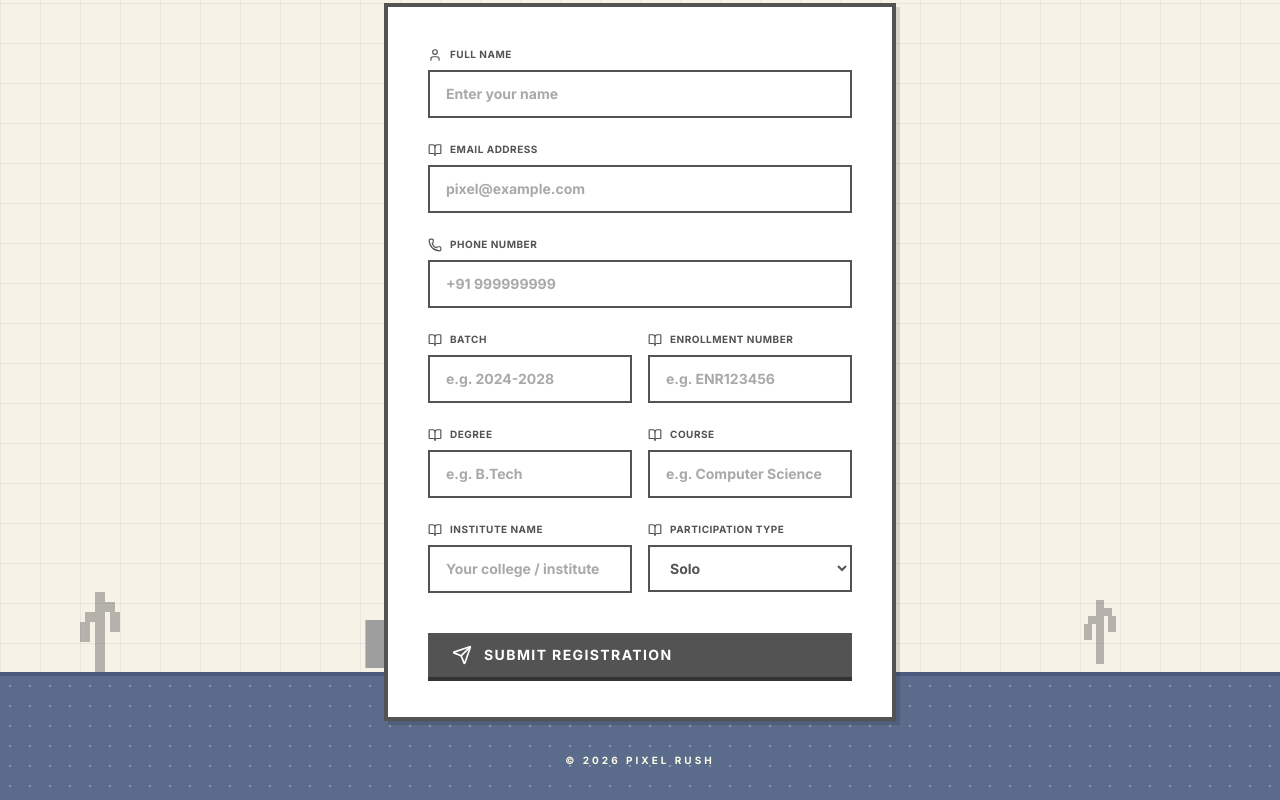
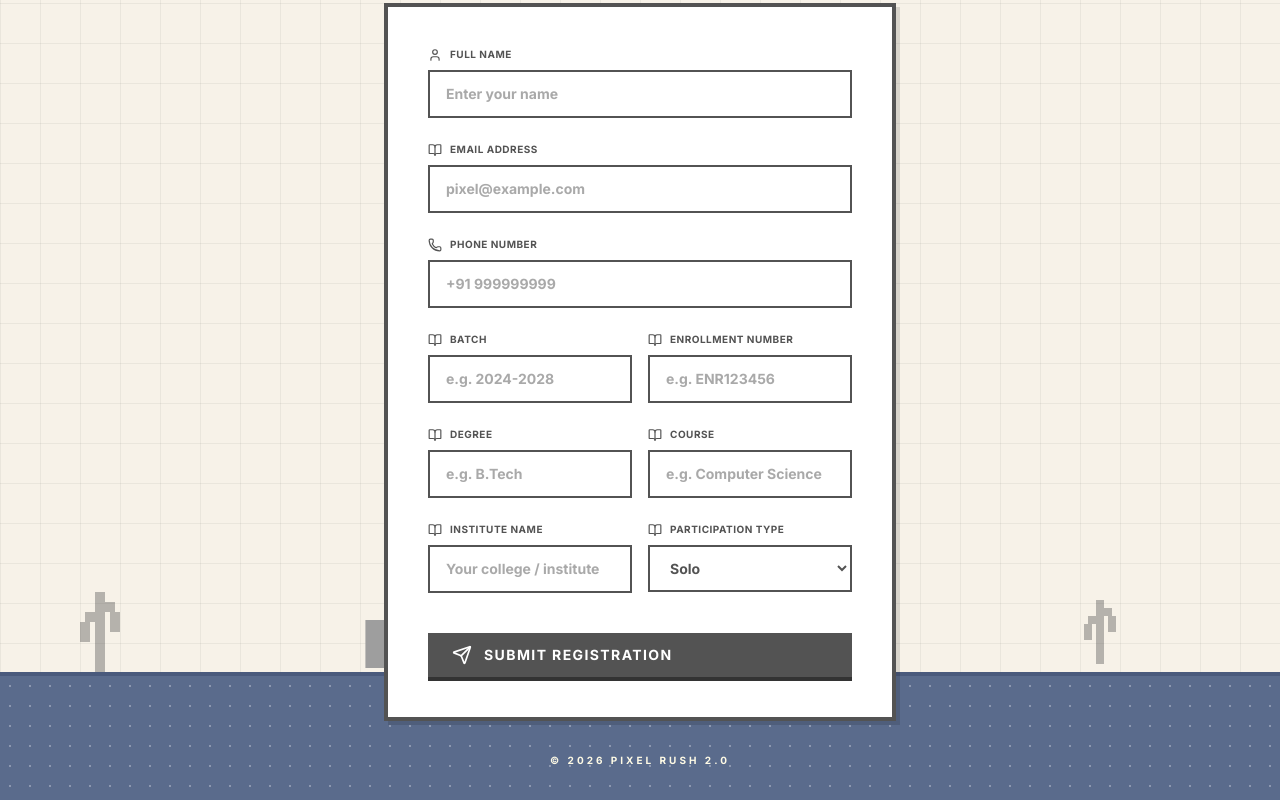
Before and after one commit to Sid4030/pixel-rush, a React (Vite) app: page / in a window 1280 px wide. Shown: the part 197-997 px from the top of the page. Built offline with nearby package versions, Linux system fonts and the light colour scheme; grey boxes are pictures that could not be loaded.

Commit message:
minor meow changes

```diff
--- a/src/App.tsx
+++ b/src/App.tsx
@@ -304,7 +304,7 @@ function RegistrationForm() {
       </div>
 
       <p className="mt-8 text-center text-[10px] font-bold text-[#fffbe6] uppercase tracking-[0.3em]">
-        &copy; 2026 PIXEL RUSH
+        &copy; 2026 PIXEL RUSH 2.0
       </p>
     </motion.div>
   );
```
Also changed, not shown: 1 other file (tests, documents, lock files or other folders).
